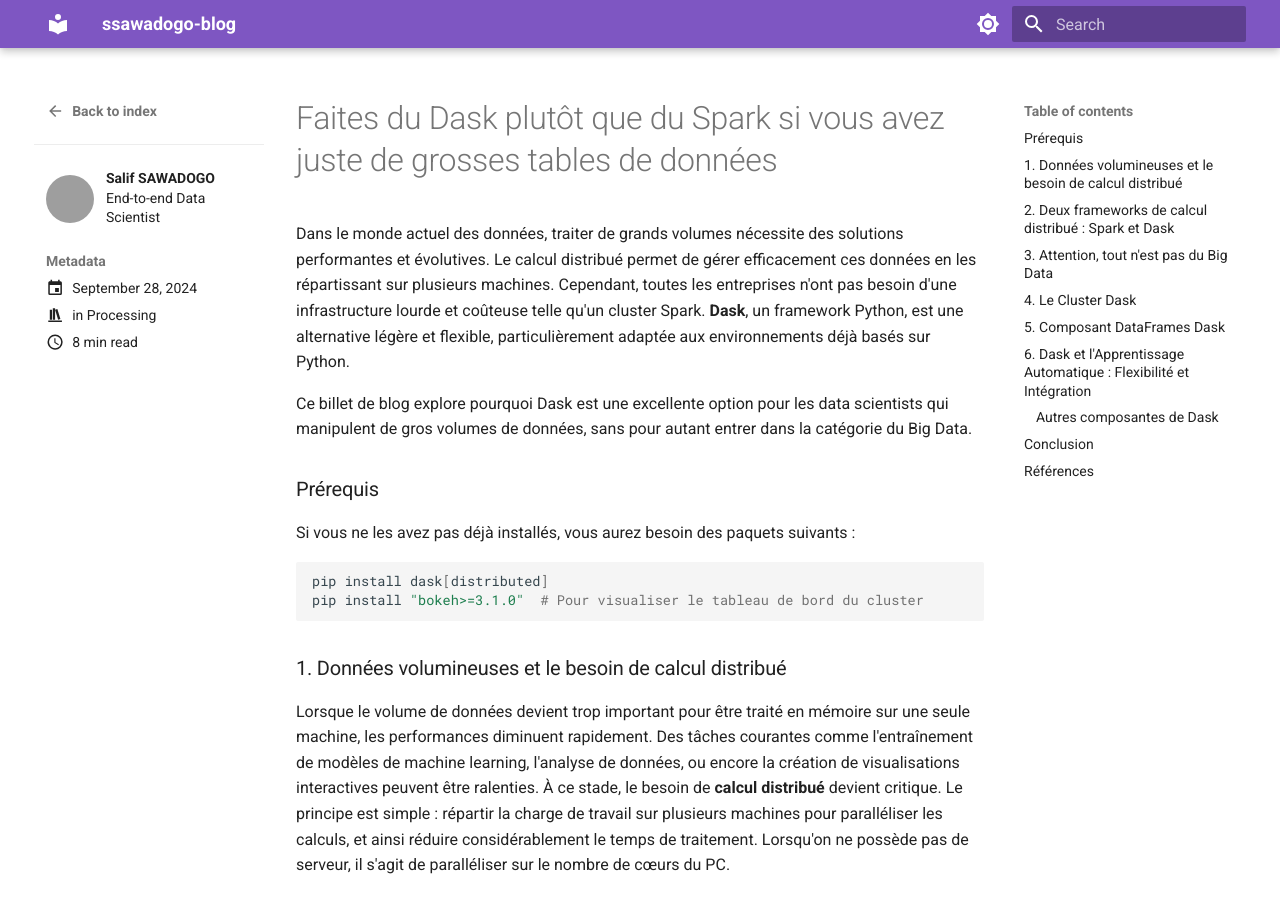
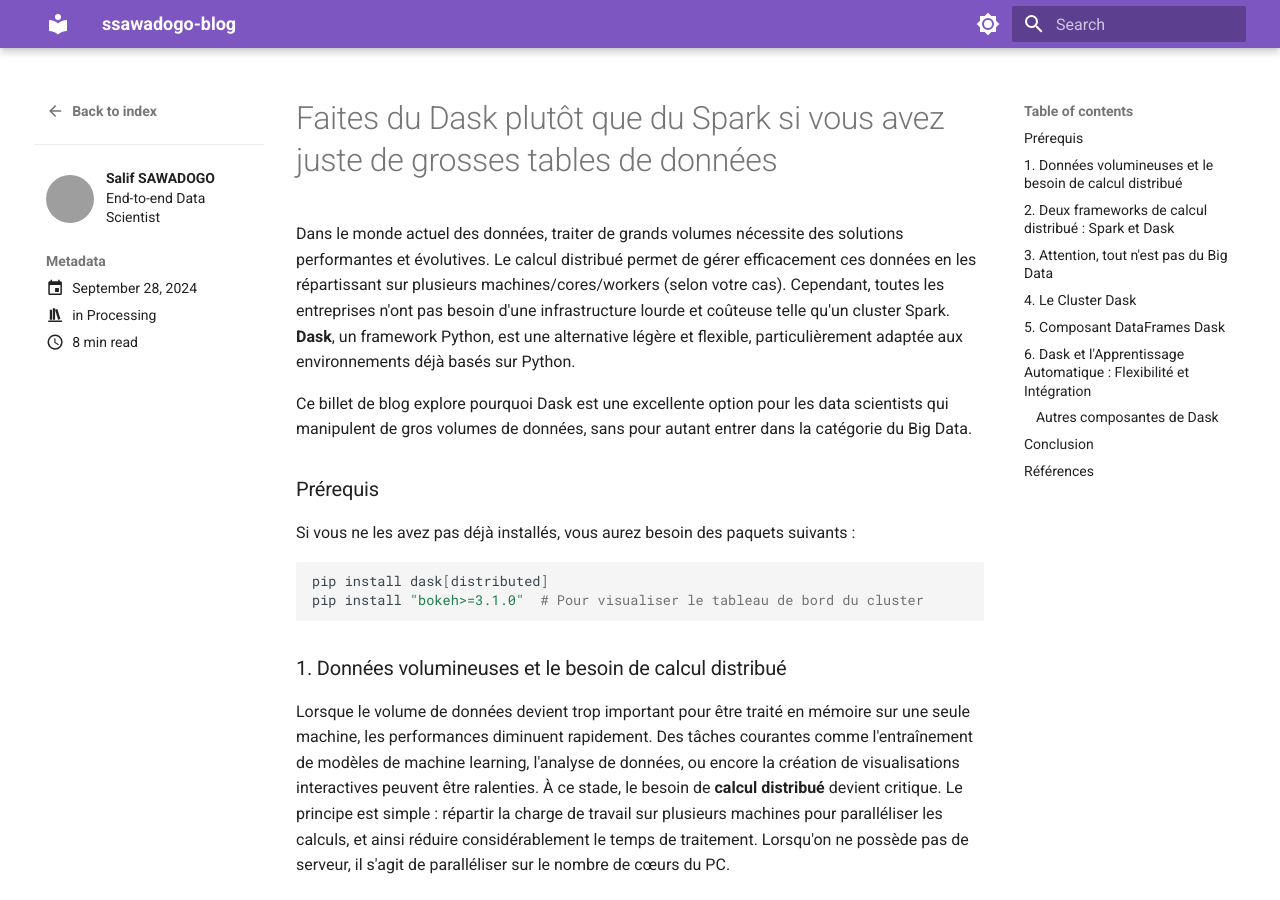
Before and after one commit to sawallesalfo/blog, an MkDocs documentation site: the page built from docs/posts/dask_spark.md, in a window 1280 px wide and 900 px high. Built offline with MkDocs 1.6.1 and Material for MkDocs 9.7.7, drawn with Linux system fonts in a browser that asks for light colours; comment, search, counter and statistics services are not loaded; grey boxes are pictures that could not be loaded.

Commit message:
predeploy dask

```diff
--- a/docs/posts/dask_spark.md
+++ b/docs/posts/dask_spark.md
@@ -10,7 +10,7 @@ categories:
 # Faites du Dask plutôt que du Spark si vous avez juste de grosses tables de données
 
 
-Dans le monde actuel des données, traiter de grands volumes nécessite des solutions performantes et évolutives. Le calcul distribué permet de gérer efficacement ces données en les répartissant sur plusieurs machines. Cependant, toutes les entreprises n'ont pas besoin d'une infrastructure lourde et coûteuse telle qu'un cluster Spark. **Dask**, un framework Python, est une alternative légère et flexible, particulièrement adaptée aux environnements déjà basés sur Python.
+Dans le monde actuel des données, traiter de grands volumes nécessite des solutions performantes et évolutives. Le calcul distribué permet de gérer efficacement ces données en les répartissant sur plusieurs machines/cores/workers (selon votre cas). Cependant, toutes les entreprises n'ont pas besoin d'une infrastructure lourde et coûteuse telle qu'un cluster Spark. **Dask**, un framework Python, est une alternative légère et flexible, particulièrement adaptée aux environnements déjà basés sur Python.
 
 <!-- more -->
 
```
